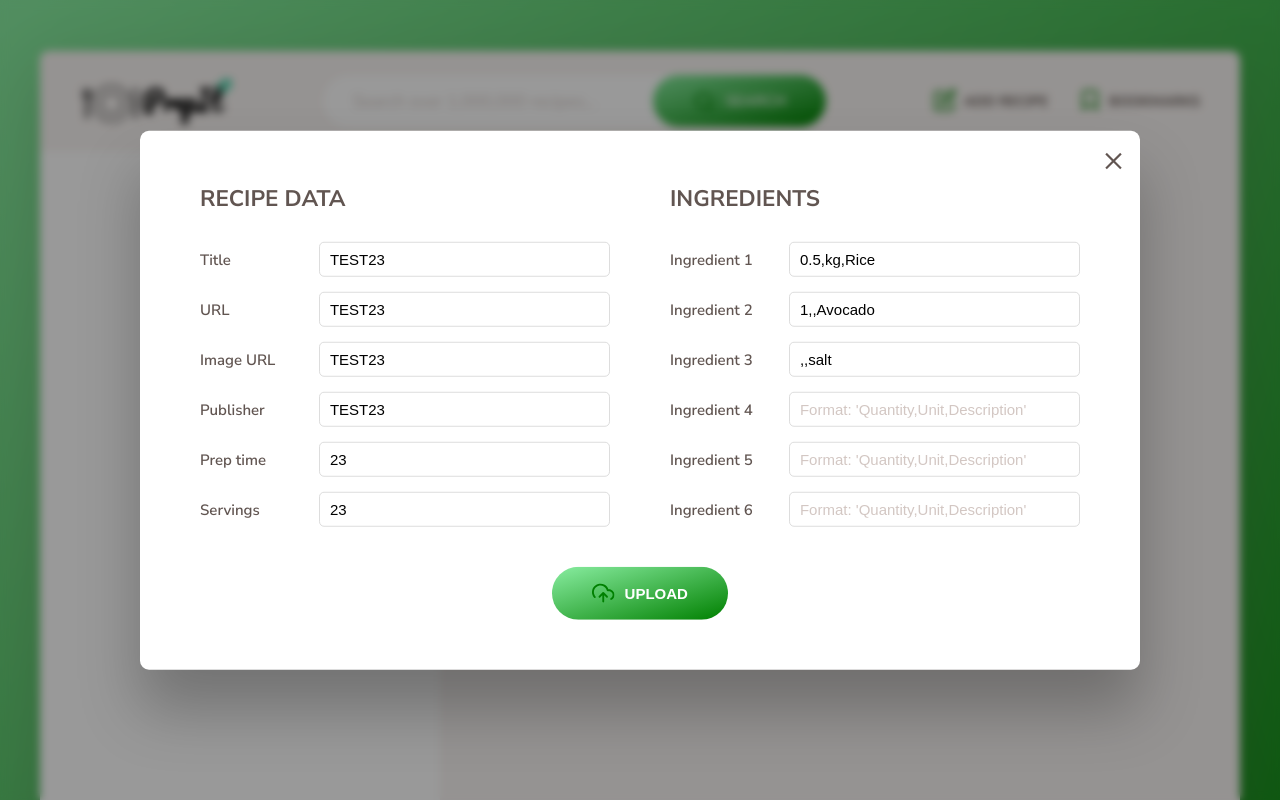
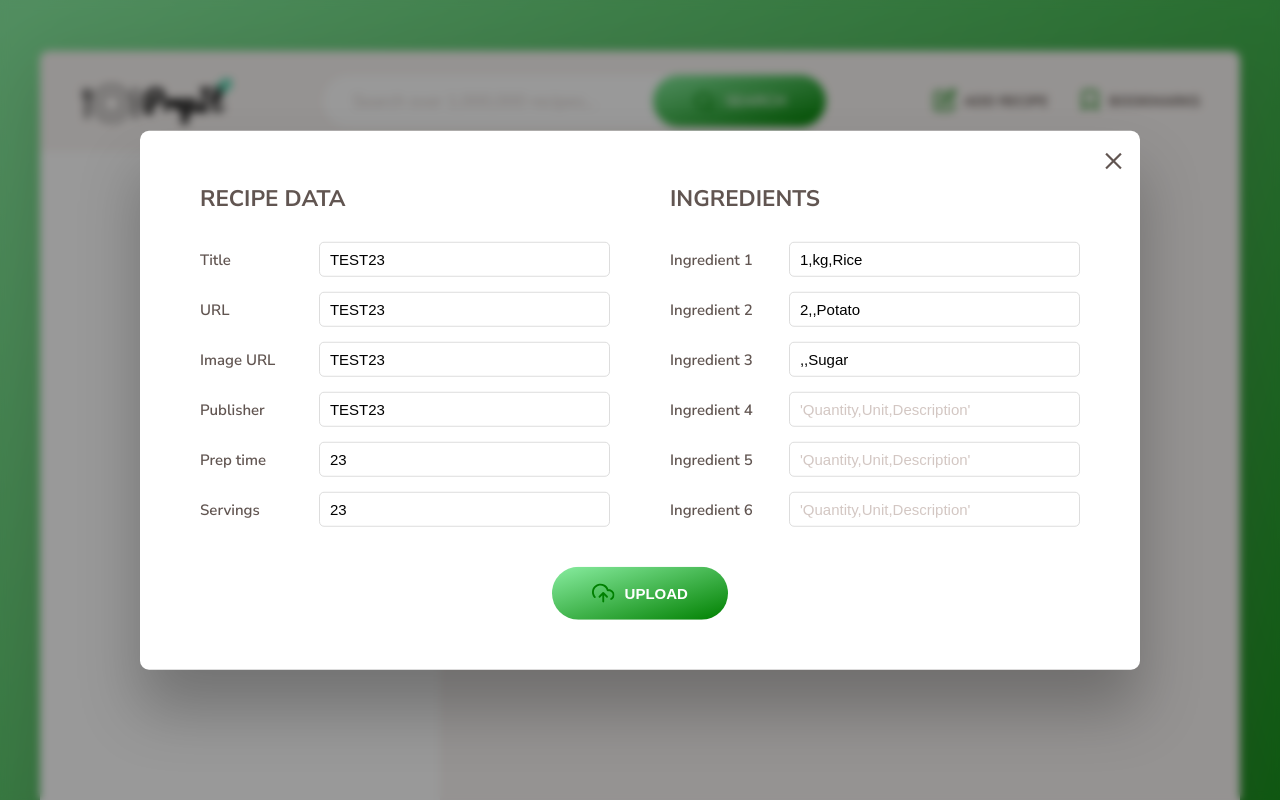
Before and after one commit to Sarthaklm10/PrepIt, a website built with Parcel: page index.html in a window 1280 px wide. Both pictures are taken after a click on the button "ADD RECIPE". Shown: the top 800 px of the page. Built offline with nearby package versions, Linux system fonts and the light colour scheme.

Commit message:
Minor changes

```diff
--- a/index.html
+++ b/index.html
@@ -11,7 +11,7 @@
     <link rel="stylesheet" href="src/sass/main.scss" />
     <script defer src="src/js/controller.js"></script>
 
-    <title>PrepIt // Search over 1,000,000 recipes</title>
+    <title>PrepIt - Your Ultimate Recipe Search Engine</title>
   </head>
 
   <body>
@@ -56,7 +56,7 @@
                       </svg>
                     </div>
                     <p>
-                      No bookmarks yet. Find a nice recipe and bookmark it :)
+                      You haven't added any bookmarks yet! Find a nice recipe and start bookmarking.
                     </p>
                   </div>
 
@@ -125,14 +125,12 @@
               <use href="src/img/icons.svg#icon-smile"></use>
             </svg>
           </div>
-          <p>Start by searching for a recipe or an ingredient. Have fun!</p>
+          <p>
+            Discover your next favorite recipe by searching for dishes or ingredients.
+            Try searching for a specific recipe to get started!
+          </p>
+
         </div>
-
-        <!-- <div class="spinner">
-          <svg>
-            <use href="src/img/icons.svg#icon-loader"></use>
-          </svg>
-        </div> -->
 
         <!-- <div class="error">
             <div>
@@ -264,18 +262,18 @@
         <div class="upload__column">
           <h3 class="upload__heading">Ingredients</h3>
           <label>Ingredient 1</label>
-          <input value="0.5,kg,Rice" type="text" required name="ingredient-1"
-            placeholder="Format: 'Quantity,Unit,Description'" />
+          <input value="1,kg,Rice" type="text" required name="ingredient-1"
+            placeholder="'Quantity,Unit,Description'" />
           <label>Ingredient 2</label>
-          <input value="1,,Avocado" type="text" name="ingredient-2" placeholder="Format: 'Quantity,Unit,Description'" />
+          <input value="2,,Potato" type="text" name="ingredient-2" placeholder="'Quantity,Unit,Description'" />
           <label>Ingredient 3</label>
-          <input value=",,salt" type="text" name="ingredient-3" placeholder="Format: 'Quantity,Unit,Description'" />
+          <input value=",,Sugar" type="text" name="ingredient-3" placeholder="'Quantity,Unit,Description'" />
           <label>Ingredient 4</label>
-          <input type="text" name="ingredient-4" placeholder="Format: 'Quantity,Unit,Description'" />
+          <input type="text" name="ingredient-4" placeholder="'Quantity,Unit,Description'" />
           <label>Ingredient 5</label>
-          <input type="text" name="ingredient-5" placeholder="Format: 'Quantity,Unit,Description'" />
+          <input type="text" name="ingredient-5" placeholder="'Quantity,Unit,Description'" />
           <label>Ingredient 6</label>
-          <input type="text" name="ingredient-6" placeholder="Format: 'Quantity,Unit,Description'" />
+          <input type="text" name="ingredient-6" placeholder="'Quantity,Unit,Description'" />
         </div>
 
         <button class="btn upload__btn">
@@ -285,6 +283,7 @@
           <span>Upload</span>
         </button>
       </form>
+
     </div>
   </body>
 
--- a/src/js/views/addRecipeView.js
+++ b/src/js/views/addRecipeView.js
@@ -3,7 +3,7 @@
 
 class AddRecipeView extends View {
   _parentElement = document.querySelector('.upload');
-  _message = 'Recipe was successfully uploaded!';
+ _message = 'Recipe uploaded successfully.'
   _window = document.querySelector(".add-recipe-window");
   _overlay = document.querySelector(".overlay");
   _btnOpen = document.querySelector(".nav__btn--add-recipe");
--- a/src/js/views/resultsView.js
+++ b/src/js/views/resultsView.js
@@ -3,7 +3,7 @@
 
 class ResultsView extends View {
   _parentElement = document.querySelector('.results');
-  _errorMessage = 'No recipe available for the given query. Try again!';
+  _errorMessage = 'Sorry, we couldn\'t find any recipes for your search query. Please try again with different keywords.'
 
   // _generateMarkup() {
   //   return this._data.map(result => previewView.render(result, false)).join('');
```
